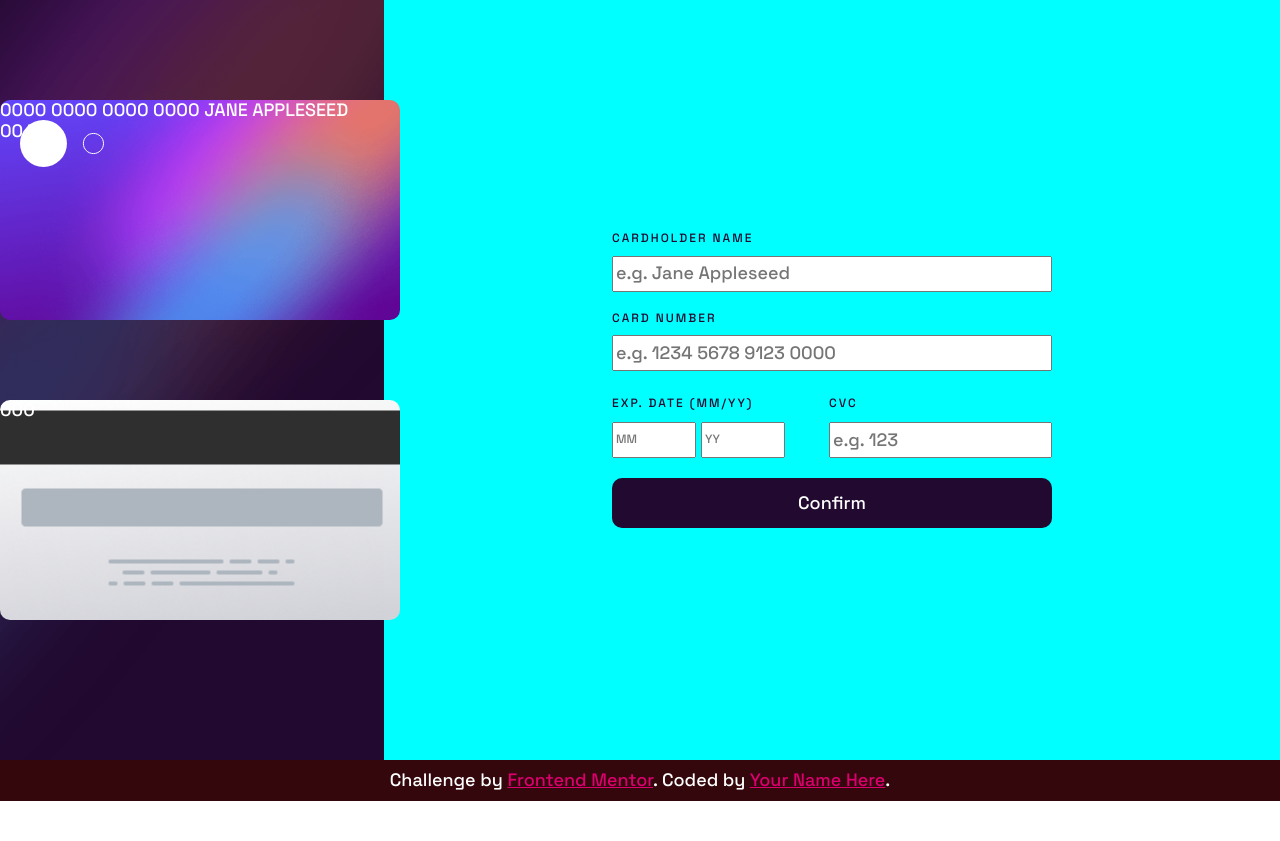
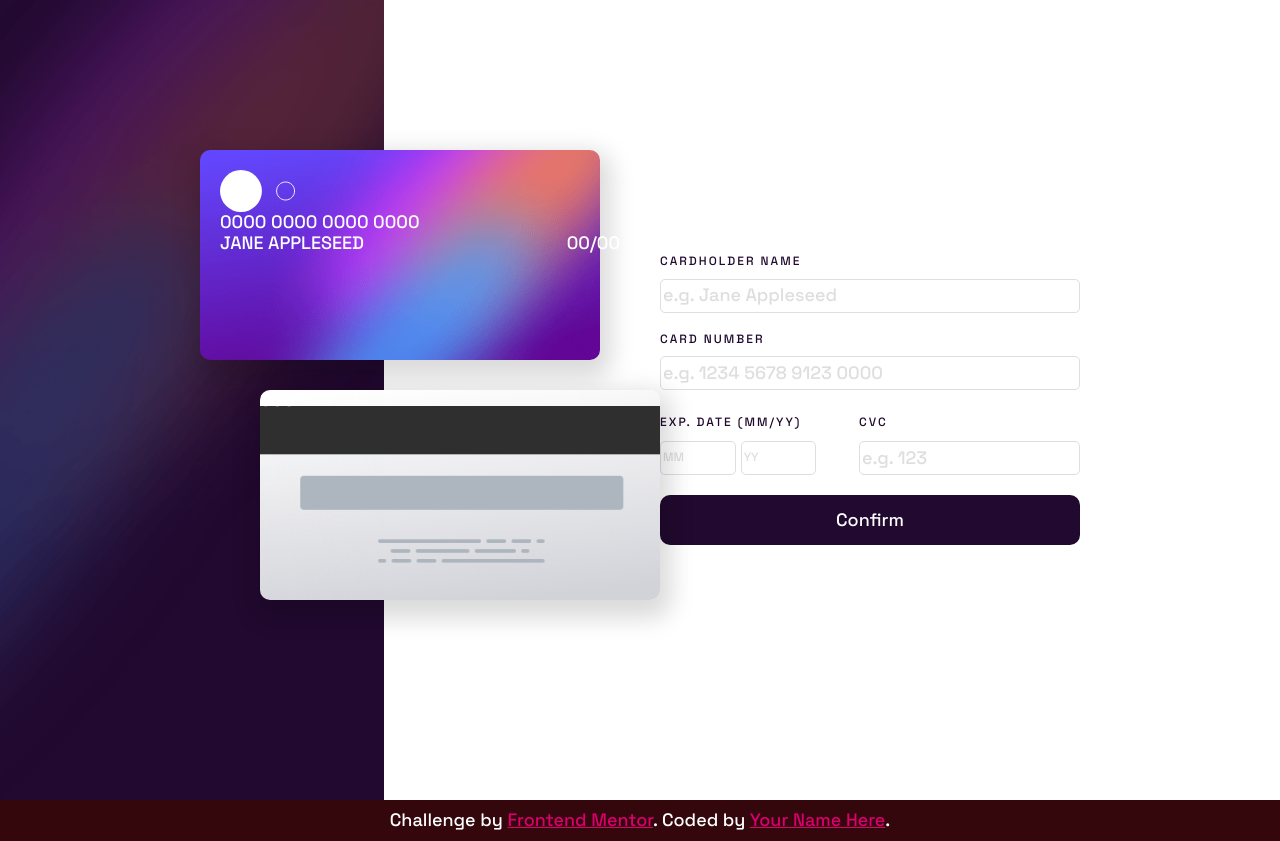
Before and after one commit to scheuerkev/interactive-card-details-form-main, a website: page index.html in a window 1280 px wide. Before the commit the page ends 801 px from the top, so only its background shows below. Drawn offline with nearby package versions, Linux system fonts and the light colour scheme.

Commit message:
CSS Fixes #2

```diff
--- a/index.html
+++ b/index.html
@@ -29,13 +29,22 @@
       <section class="card">
         <div class="colored-background"></div>
         <div class="card-front">
-          <img src="./images/card-logo.svg" alt="card-logo" class="logo" />
-          <span class="card-viz-number">0000 0000 0000 0000</span>
-          <span class="upp card-viz-name">Jane Appleseed</span>
-          <span class="card-viz-cvc"> 00/00</span>
+          <div class="card-front__infos">
+            <img
+              src="./images/card-logo.svg"
+              alt="card-logo"
+              class="logo"
+              width="75"
+            />
+            <span class="card-viz-number">0000 0000 0000 0000</span>
+            <div class="infos__last">
+              <span class="upp card-viz-name">Jane Appleseed</span>
+              <span class="card-viz-cvc"> 00/00</span>
+            </div>
+          </div>
         </div>
         <div class="card-back">000</div>
-        <div class="customer-form">
+        <div class="form-container">
           <form action="#" method="POST">
             <label for="name" class="upp">Cardholder Name</label>
             <input type="text" id="name" placeholder="e.g. Jane Appleseed" />
--- a/style.css
+++ b/style.css
@@ -44,19 +44,15 @@ main {
 }
 
 section.card {
-  min-height: calc(100vh - 40px);
-  width: 1440px;
-  max-width: 1440px;
+  min-height: 100vh;
+  width: 100%;
   display: grid;
   grid-template-columns: 30% 70%;
   grid-template-rows: 1fr;
-  background-color: aqua;
 }
 
 .colored-background {
-  grid-column: 1/2;
-  background: url(./images/bg-main-desktop.png) center no-repeat;
-  height: 100%;
+  background: url(./images/bg-main-desktop.png) center / cover no-repeat;
 }
 
 .card-front,
@@ -65,35 +61,49 @@ section.card {
   position: absolute;
   border-radius: 10px;
   width: 400px;
-  height: 220px;
+  height: 210px;
+  box-shadow: 3px 10px 25px 8px rgba(0, 0, 0, 0.15);
 }
 
 .card-front {
-  top: 100px;
-  background: url(./images/bg-card-front.png) center no-repeat;
+  top: 150px;
+  left: 200px;
+  background: url(./images/bg-card-front.png) center / cover no-repeat;
+}
+
+.card-front__infos {
+  width: 100%;
+  margin: 2rem;
+  display: flex;
+  flex-direction: column;
+}
+
+.card-front__infos span {
+  display: block;
+}
+
+.infos__last {
+  display: flex;
+  justify-content: space-between;
 }
 
 .card-back {
-  top: 400px;
-  background: url(./images/bg-card-back.png) center no-repeat;
+  top: 390px;
+  left: 260px;
+  background: url(./images/bg-card-back.png) center / cover no-repeat;
 }
 
-.customer-form {
+.form-container {
   display: flex;
   align-items: center;
-  justify-content: center;
-}
-
-.logo {
-  position: absolute;
-  top: 20px;
-  left: 20px;
+  justify-content: flex-end;
 }
 
 form {
   display: flex;
   flex-direction: column;
-  max-width: 440px;
+  max-width: 420px;
+  margin-right: 20rem;
 }
 
 label {
@@ -105,6 +115,12 @@ label {
 input {
   min-height: 30px;
   margin: 1rem 0 2rem 0;
+  border: 1px solid var(--light-grayish-violet);
+  border-radius: 5px;
+}
+
+input::placeholder {
+  color: var(--light-grayish-violet);
 }
 
 .row {
```
